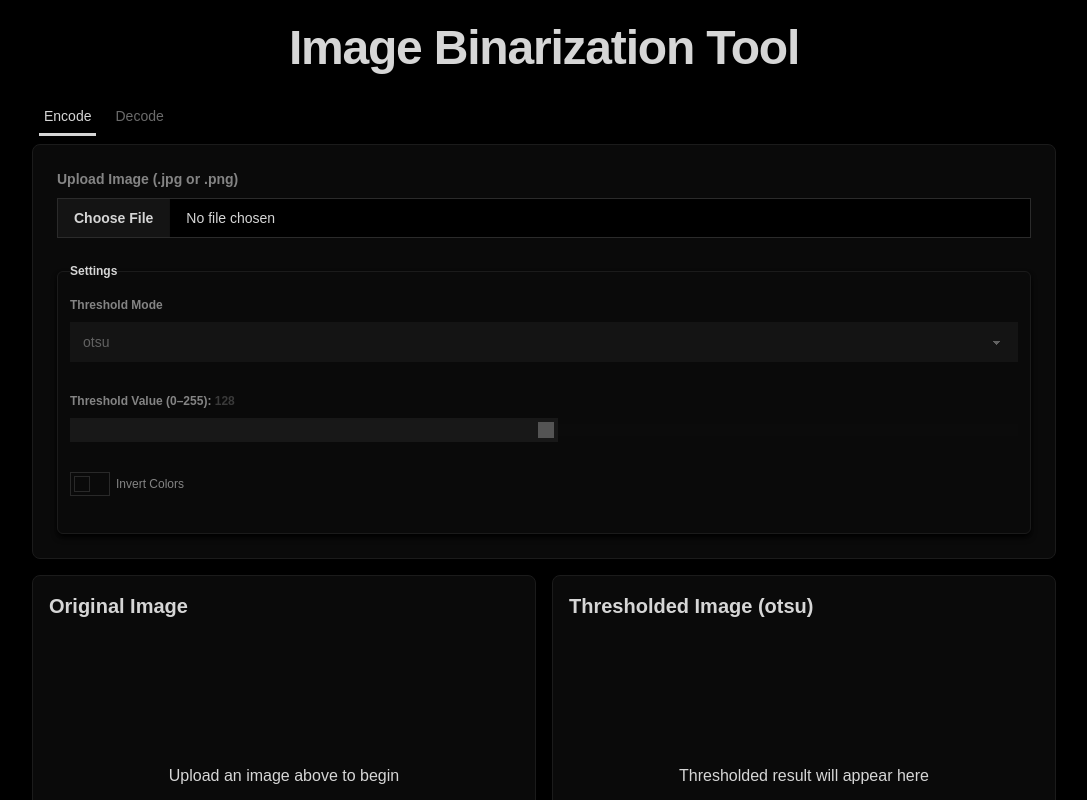
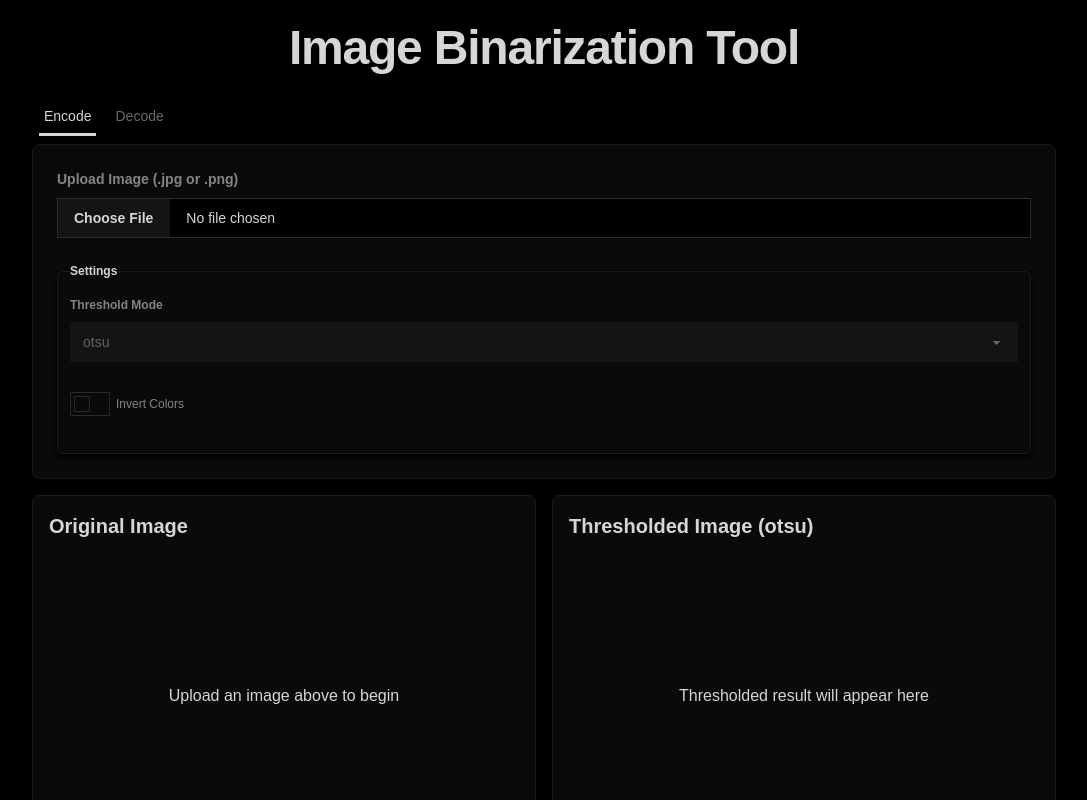
Before and after one commit to TheWilley/image-binarization-tool, a React (Vite) app: page / in a window 1280 px wide. Shown: the top 800 px of the page, without its empty margins (96-1183 px from the left). Built offline with nearby package versions, Linux system fonts and the light colour scheme.

Commit message:
feat: make threshold value slider hidden if manual mode is not chosen

```diff
--- a/src/components/ui/encodeTab/Settings.tsx
+++ b/src/components/ui/encodeTab/Settings.tsx
@@ -86,6 +86,7 @@ export default function Setting({
               ))}
             </select>
           </div>
+          {algorithm === 'manual' && (
           <div className='form-control mb-6'>
             <label className='label'>
               <span className='label-text font-semibold mb-2'>
@@ -101,10 +102,11 @@ export default function Setting({
               onChange={handleThresholdChange}
               onMouseUp={handleThresholdChangeCommit}
               onTouchEnd={handleThresholdChangeCommit}
-              disabled={!selectedFile || processing || algorithm !== 'manual'}
+                disabled={!selectedFile || processing}
               className='range range-primary w-full'
             />
           </div>
+          )}
           <div className='form-control mb-6'>
             <label className='label'>
               <input
```
